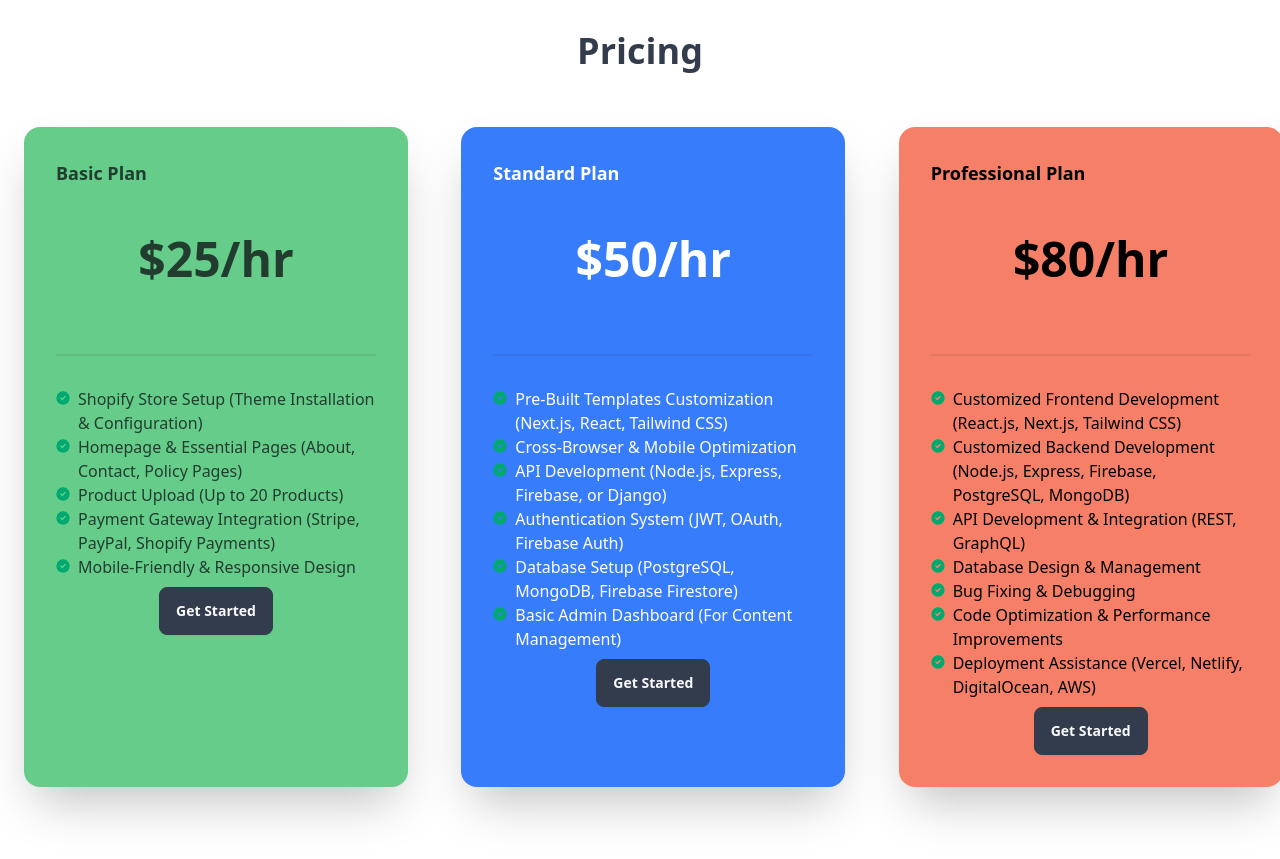
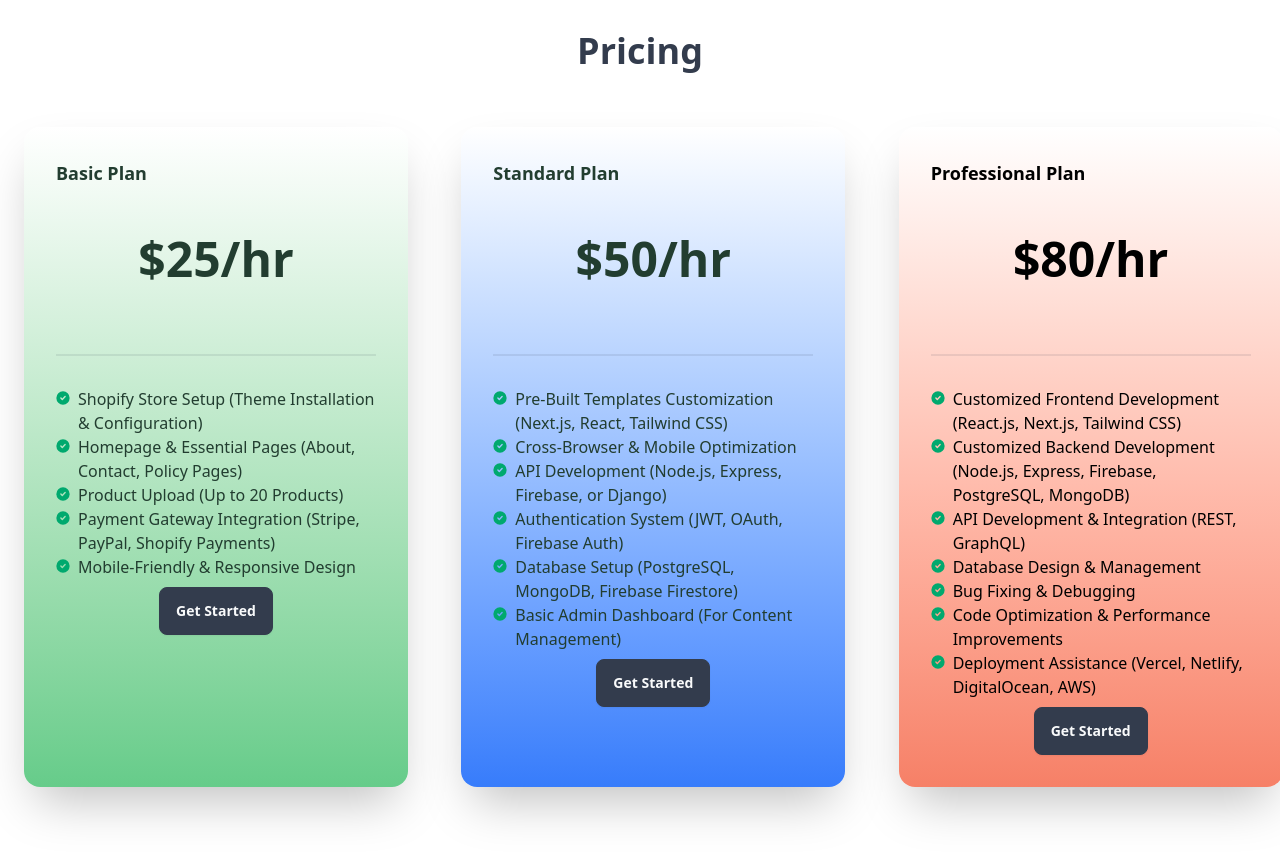
Before and after one commit to damienmagdangal/my-portfolio, a Next.js app: page / in a window 1280 px wide. Shown: the part 2300-3159 px from the top of the page. Built offline with nearby package versions, Linux system fonts and the light colour scheme.

Commit message:
fix pricing colors

```diff
--- a/app/components/PricingComponent/Pricing.tsx
+++ b/app/components/PricingComponent/Pricing.tsx
@@ -7,7 +7,7 @@ const PricingComponent = () => {
       <div className="flex mx-auto p-6 items-center justify-center">
         <div className="grid grid-cols-1 md:grid-cols-3 gap-20">
           {/*Card start*/}
-          <div className="card bg-primary text-primary-content w-96 hover:scale-110  transition-all duration-300 shadow-2xl mb-5">
+          <div className="card bg-gradient-to-b from-white to-primary text-primary-content w-96 hover:scale-110  transition-all duration-300 shadow-2xl mb-5">
             {/*Card body*/}
             <div className="card-body">
               <h2 className="card-title text-lg">Basic Plan</h2>
@@ -84,7 +84,7 @@ const PricingComponent = () => {
           </div>
           {/*Card end*/}
           {/*Card start*/}
-          <div className="card bg-secondary text-secondary-content hover:text-secondary-content w-96 hover:scale-110 hover:bg-secondary transition-all duration-300 shadow-2xl mb-5">
+          <div className="card bg-gradient-to-b from-white to-secondary text-primary-content  w-96 hover:scale-110 hover:bg-secondary transition-all duration-300 shadow-2xl mb-5">
             {/*Card body*/}
             <div className="card-body">
               <h2 className="card-title text-lg">Standard Plan</h2>
@@ -174,7 +174,7 @@ const PricingComponent = () => {
           </div>
           {/*Card end*/}
           {/*Card start*/}
-          <div className="card bg-accent text-accent-content w-96 hover:scale-110 hover:bg-accent transition-all duration-300 shadow-2xl mb-5 ">
+          <div className="card bg-gradient-to-b from-white to-accent text-accent-content w-96 hover:scale-110 hover:bg-accent transition-all duration-300 shadow-2xl mb-5 ">
             {/*Card body*/}
             <div className="card-body">
               <h2 className="card-title text-lg">Professional Plan</h2>
```
